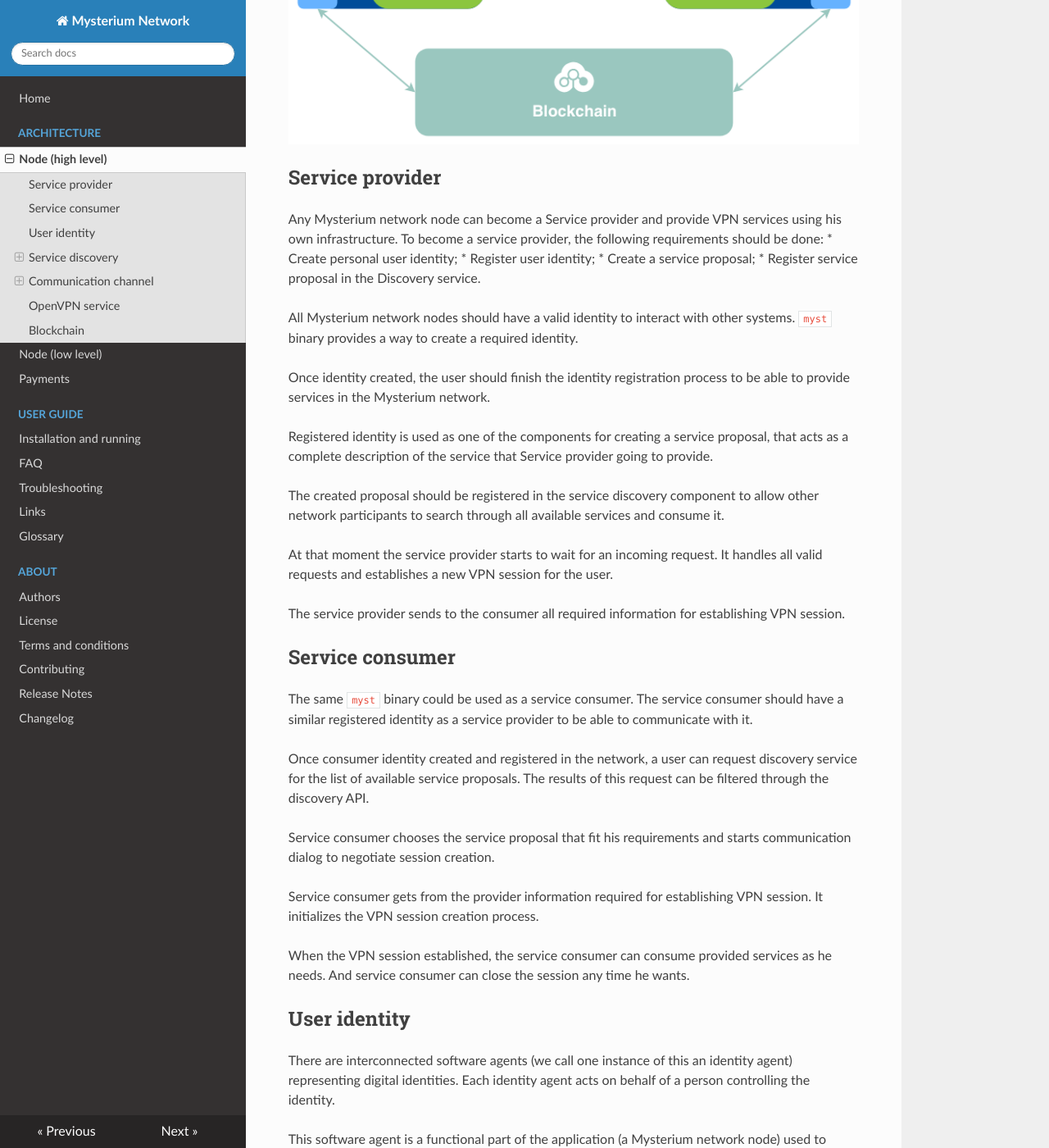
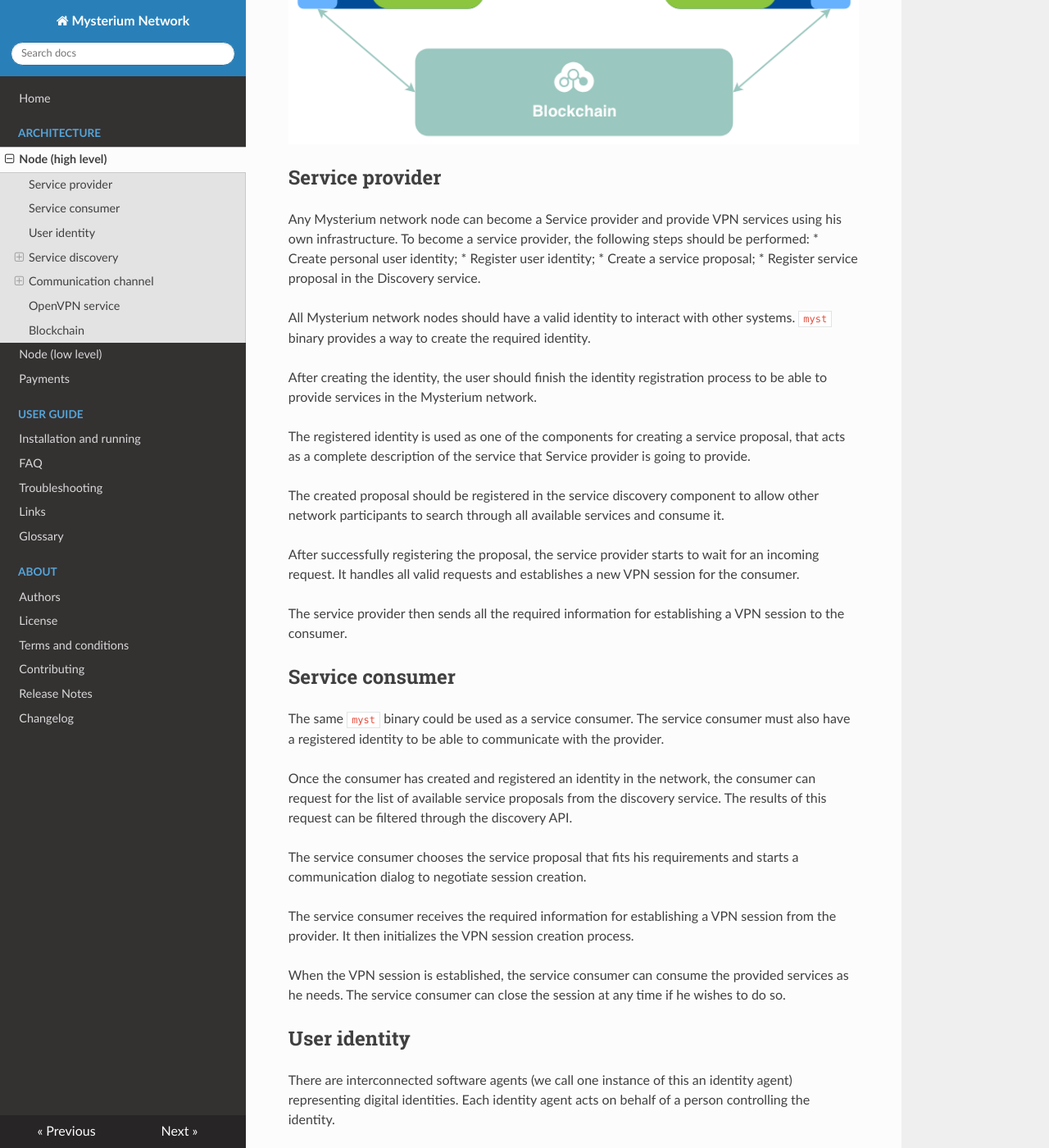
Before and after one commit to mysteriumnetwork/docs, an MkDocs documentation site: the page built from docs/architecture/node-high-level.md, in a window 1280 px wide and 1400 px high, scrolled down 630 px. Shown: the whole window at 82% size. Built offline with MkDocs 1.6.1, drawn with Linux system fonts in a browser that asks for light colours; nearby versions of some CDN libraries; old or Windows-style settings are respelled for this version of MkDocs; some of the changed text lies outside the part shown.

Commit message:
Node high level architecture fixes, and better readability

```diff
--- a/docs/architecture/node-high-level.md
+++ b/docs/architecture/node-high-level.md
@@ -6,35 +6,35 @@ Mysterium network will act as a decentralized marketplace between providers and
 
 ## Service provider
 
-Any Mysterium network node can become a Service provider and provide VPN services using his own infrastructure. To become a service provider, the following requirements should be done:
+Any Mysterium network node can become a Service provider and provide VPN services using his own infrastructure. To become a service provider, the following steps should be performed:
 * Create personal user identity;
 * Register user identity;
 * Create a service proposal;
 * Register service proposal in the Discovery service.
 
-All Mysterium network nodes should have a valid identity to interact with other systems. `myst` binary provides a way to create a required identity.
+All Mysterium network nodes should have a valid identity to interact with other systems. `myst` binary provides a way to create the required identity.
 
-Once identity created, the user should finish the identity registration process to be able to provide services in the Mysterium network.
+After creating the identity, the user should finish the identity registration process to be able to provide services in the Mysterium network.
 
-Registered identity is used as one of the components for creating a service proposal, that acts as a complete description of the service that Service provider going to provide.
+The registered identity is used as one of the components for creating a service proposal, that acts as a complete description of the service that Service provider is going to provide.
 
 The created proposal should be registered in the service discovery component to allow other network participants to search through all available services and consume it.
 
-At that moment the service provider starts to wait for an incoming request. It handles all valid requests and establishes a new VPN session for the user.
+After successfully registering the proposal, the service provider starts to wait for an incoming request. It handles all valid requests and establishes a new VPN session for the consumer.
 
-The service provider sends to the consumer all required information for establishing VPN session.
+The service provider then sends all the required information for establishing a VPN session to the consumer.
 
 ## Service consumer
 
-The same `myst` binary could be used as a service consumer. The service consumer should have a similar registered identity as a service provider to be able to communicate with it.
+The same `myst` binary could be used as a service consumer. The service consumer must also have a registered identity to be able to communicate with the provider.
 
-Once consumer identity created and registered in the network, a user can request discovery service for the list of available service proposals. The results of this request can be filtered through the discovery API.
+Once the consumer has created and registered an identity in the network, the consumer can request for the list of available service proposals from the discovery service. The results of this request can be filtered through the discovery API.
 
-Service consumer chooses the service proposal that fit his requirements and starts communication dialog to negotiate session creation.
+The service consumer chooses the service proposal that fits his requirements and starts a communication dialog to negotiate session creation.
 
-Service consumer gets from the provider information required for establishing VPN session. It initializes the VPN session creation process.
+The service consumer receives the required information for establishing a VPN session from the provider. It then initializes the VPN session creation process.
 
-When the VPN session established, the service consumer can consume provided services as he needs. And service consumer can close the session any time he wants.
+When the VPN session is established, the service consumer can consume the provided services as he needs. The service consumer can close the session at any time if he wishes to do so.
 
 ## User identity
 
@@ -73,7 +73,7 @@ The provider's identity agent then signs this proposal and the node invokes a se
 
 Messaging channels enable nodes to exchange messages.
 
-A dialogue between nodes can be started over any type of messaging channel available to both nodes participating in a dialogue. One default channel type and associated communication protocol are be defined and supported on all Mysterium network clients.
+A dialogue between nodes can be started over any type of messaging channel available to both nodes participating in a dialogue. One default channel type and associated communication protocol are to be defined and supported on all Mysterium network clients.
 
 Each message sent over a channel is signed by the sender and then encrypted.
 
@@ -85,17 +85,17 @@ To start a service session a client must request the creation of a session. The
 
 After receiving this request, the provider may respond with an acceptance or refusal. In the case that a session opening was refused, a reason of refusal is also supplied. In the case that the opening of a channel is accepted, a session id is supplied and accompanied by application specific data supplied by the provider.
 
-A client should then use application-specific information received from a provider to try to establish a data carrying channel(s) and report back to the node. The client node then sends a message indicating confirmation of the successful opening of a session or failure to open a session to the provider.
+A client should then use the application-specific information received from a provider to try to establish a data carrying channel(s) and report back to the node. The client node then sends a message indicating confirmation of the successful opening of a session or failure to open a session to the provider.
 
 ### Message broker
 
-At that moment Mysterium network uses centralized message broker for communicating between nodes in the network. It allows to send and receive messages from the registered network participants.
+At the moment Mysterium network uses centralized message broker for communicating between nodes in the network. It allows to send and receive messages from the registered network participants.
 
 ## OpenVPN service
 
-In the current implementation VPN session between a service provider and service consumer established using OpenVPN solution.
+In the current implementation the VPN session between a service provider and service consumer is established using OpenVPN solution.
 
-It creates a tunnel between provider and service, that is used for real data transfer.
+It creates a tunnel between the provider and consumer that is used for data transfer.
 
 User IP-address is hidden for his requests through the OpenVPN tunnel. Destination services will only see IP-address of the service provider.
 
@@ -112,6 +112,6 @@ Ethereum allows running decentralized code with smart contracts, enabling reliab
 Identity service and database of registered identities ensures the proper identity
 acknowledgment between service provider and consumer.
 
-All processes in the Mysterium network, like payments and identity registration, done through the Ethereum blockchain smart contracts.
+All processes in the Mysterium network, like payments and identity registration are done through the Ethereum blockchain smart contracts.
 
-Any participant in the Mysterium network have access to the information stored in the blockchain.
+Any participant in the Mysterium network has access to the information stored in the blockchain.
```
Also changed, not shown: other parts of docs/architecture/node-high-level.md (+1 -1 lines).
